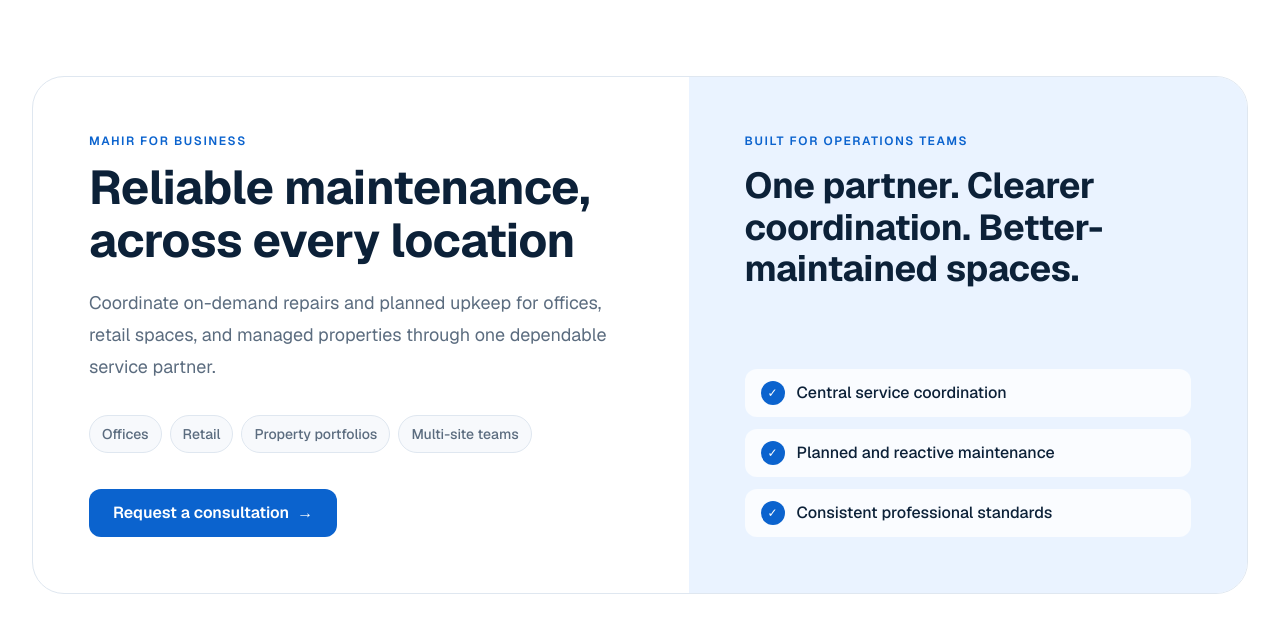
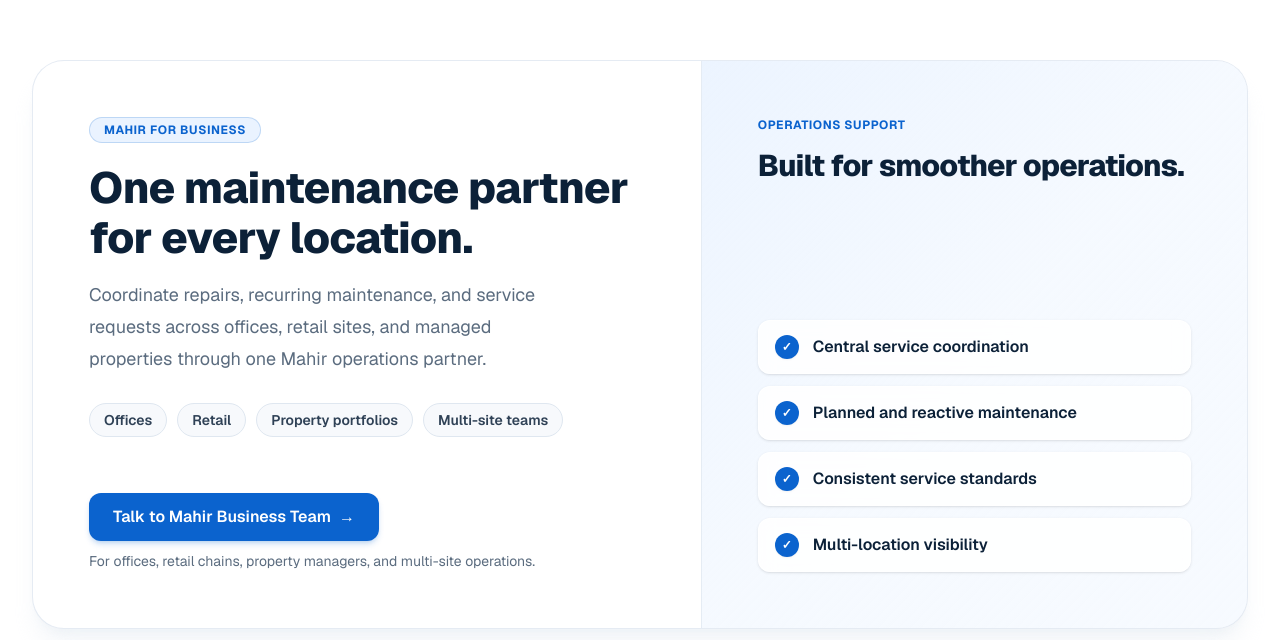
Before and after one commit to malikbhai6739-lab/mahir, a Next.js app: page / in a window 1280 px wide. Shown: the part 3920-4560 px from the top of the page. Built offline with nearby package versions, Linux system fonts and the light colour scheme; no server answers.

Commit message:
Improve business services section

```diff
--- a/components/home/business-cta.tsx
+++ b/components/home/business-cta.tsx
@@ -1,68 +1,100 @@
 import Link from "next/link";
-import { SectionHeading } from "@/components/ui/section-heading";
+
+const audienceChips = [
+  "Offices",
+  "Retail",
+  "Property portfolios",
+  "Multi-site teams",
+];
+
+const operationsBenefits = [
+  "Central service coordination",
+  "Planned and reactive maintenance",
+  "Consistent service standards",
+  "Multi-location visibility",
+];
 
 export function BusinessCta() {
   return (
     <section
       id="business"
       aria-labelledby="business-heading"
-      className="bg-white py-20 sm:py-24 lg:py-28"
+      className="bg-white py-16 sm:py-20 lg:py-24"
     >
       <div className="site-container">
-        <div className="grid overflow-hidden rounded-[2rem] border border-line lg:grid-cols-[1.08fr_0.92fr]">
-          <div className="p-7 sm:p-10 lg:p-14">
-            <SectionHeading
-              eyebrow="Mahir for Business"
-              title="Reliable maintenance, across every location"
-              description="Coordinate on-demand repairs and planned upkeep for offices, retail spaces, and managed properties through one dependable service partner."
+        <div className="grid overflow-hidden rounded-[2rem] border border-line/80 bg-white shadow-xl shadow-slate-200/40 lg:grid-cols-[1.1fr_0.9fr]">
+          {/* LEFT PANEL: Business Value Proposition */}
+          <div className="flex flex-col justify-between p-7 sm:p-10 lg:p-14">
+            <div>
+              <span className="inline-flex items-center gap-1.5 rounded-full border border-brand/20 bg-brand-soft px-3.5 py-1 text-xs font-bold uppercase tracking-wider text-brand">
+                Mahir for Business
+              </span>
+
+              <h2
                 id="business-heading"
-            />
-            <div className="mt-8 flex flex-wrap gap-2">
-              {["Offices", "Retail", "Property portfolios", "Multi-site teams"].map(
-                (item) => (
+                className="mt-5 text-balance text-[clamp(1.95rem,3.4vw,2.75rem)] font-extrabold leading-[1.15] tracking-[-0.015em] text-foreground"
+              >
+                One maintenance partner for every location.
+              </h2>
+
+              <p className="mt-4 max-w-xl text-balance text-base text-muted leading-relaxed sm:text-lg sm:leading-8">
+                Coordinate repairs, recurring maintenance, and service requests
+                across offices, retail sites, and managed properties through one
+                Mahir operations partner.
+              </p>
+
+              {/* AUDIENCE CHIPS */}
+              <div className="mt-7 flex flex-wrap gap-2 sm:gap-2.5">
+                {audienceChips.map((item) => (
                   <span
                     key={item}
-                    className="rounded-full border border-line bg-background px-3 py-2 text-sm font-medium text-muted"
+                    className="inline-flex items-center rounded-full border border-line bg-background px-3.5 py-1.5 text-xs font-semibold text-foreground/85 transition-colors hover:border-brand/30 hover:bg-brand-soft/40 sm:text-sm"
                   >
                     {item}
                   </span>
-                ),
-              )}
+                ))}
               </div>
+            </div>
+
+            <div className="mt-8 pt-4 lg:mt-10">
               <Link
                 href="#booking"
-              className="mt-9 inline-flex min-h-12 w-full items-center justify-center gap-2 rounded-xl bg-brand px-4 text-sm font-semibold text-white transition-colors hover:bg-brand-dark sm:w-auto sm:px-6 sm:text-base"
+                className="inline-flex min-h-12 w-full items-center justify-center gap-2 rounded-xl bg-brand px-6 text-sm font-semibold text-white shadow-md shadow-brand/20 transition-colors hover:bg-brand-dark sm:w-auto sm:text-base"
               >
-              Request a consultation <span aria-hidden="true">→</span>
+                Talk to Mahir Business Team <span aria-hidden="true">&rarr;</span>
               </Link>
+              <p className="mt-2.5 text-xs text-muted leading-normal sm:text-sm">
+                For offices, retail chains, property managers, and multi-site operations.
+              </p>
+            </div>
           </div>
 
-          <div className="flex flex-col justify-between bg-brand-soft p-7 sm:p-10 lg:p-14">
+          {/* RIGHT PANEL: Operations Benefits */}
+          <div className="flex flex-col justify-between border-t border-line/70 bg-gradient-to-br from-brand-soft/90 via-blue-50/60 to-brand-soft/40 p-7 sm:p-10 lg:border-t-0 lg:border-l lg:p-14">
             <div>
-              <p className="text-xs font-semibold uppercase tracking-[0.13em] text-brand">
-                Built for operations teams
+              <p className="text-xs font-bold uppercase tracking-wider text-brand">
+                Operations Support
               </p>
-              <p className="mt-4 max-w-md text-3xl font-bold leading-[1.15] tracking-[-0.01em] text-foreground sm:text-4xl">
-                One partner. Clearer coordination. Better-maintained spaces.
-              </p>
+              <h3 className="mt-3 text-2xl font-extrabold leading-snug tracking-tight text-foreground sm:text-3xl">
+                Built for smoother operations.
+              </h3>
             </div>
-            <ul className="mt-10 space-y-3 text-sm font-medium text-foreground sm:text-base">
-              {[
-                "Central service coordination",
-                "Planned and reactive maintenance",
-                "Consistent professional standards",
-              ].map((item) => (
+
+            <ul className="mt-8 space-y-3 sm:mt-10">
+              {operationsBenefits.map((item) => (
                 <li
                   key={item}
-                  className="flex items-center gap-3 rounded-xl bg-white/75 px-4 py-3"
+                  className="flex items-center gap-3.5 rounded-xl border border-white/80 bg-white/85 px-4 py-3.5 shadow-sm backdrop-blur-sm transition hover:bg-white"
                 >
                   <span
                     aria-hidden="true"
-                    className="grid size-6 shrink-0 place-items-center rounded-full bg-brand text-xs text-white"
+                    className="flex size-6 shrink-0 items-center justify-center rounded-full bg-brand text-xs font-bold text-white shadow-xs"
                   >
-                    ✓
+                    &#10003;
                   </span>
+                  <span className="text-sm font-semibold text-foreground sm:text-base">
                     {item}
+                  </span>
                 </li>
               ))}
             </ul>
```
Lines whose indentation alone changed are shown as unchanged.
